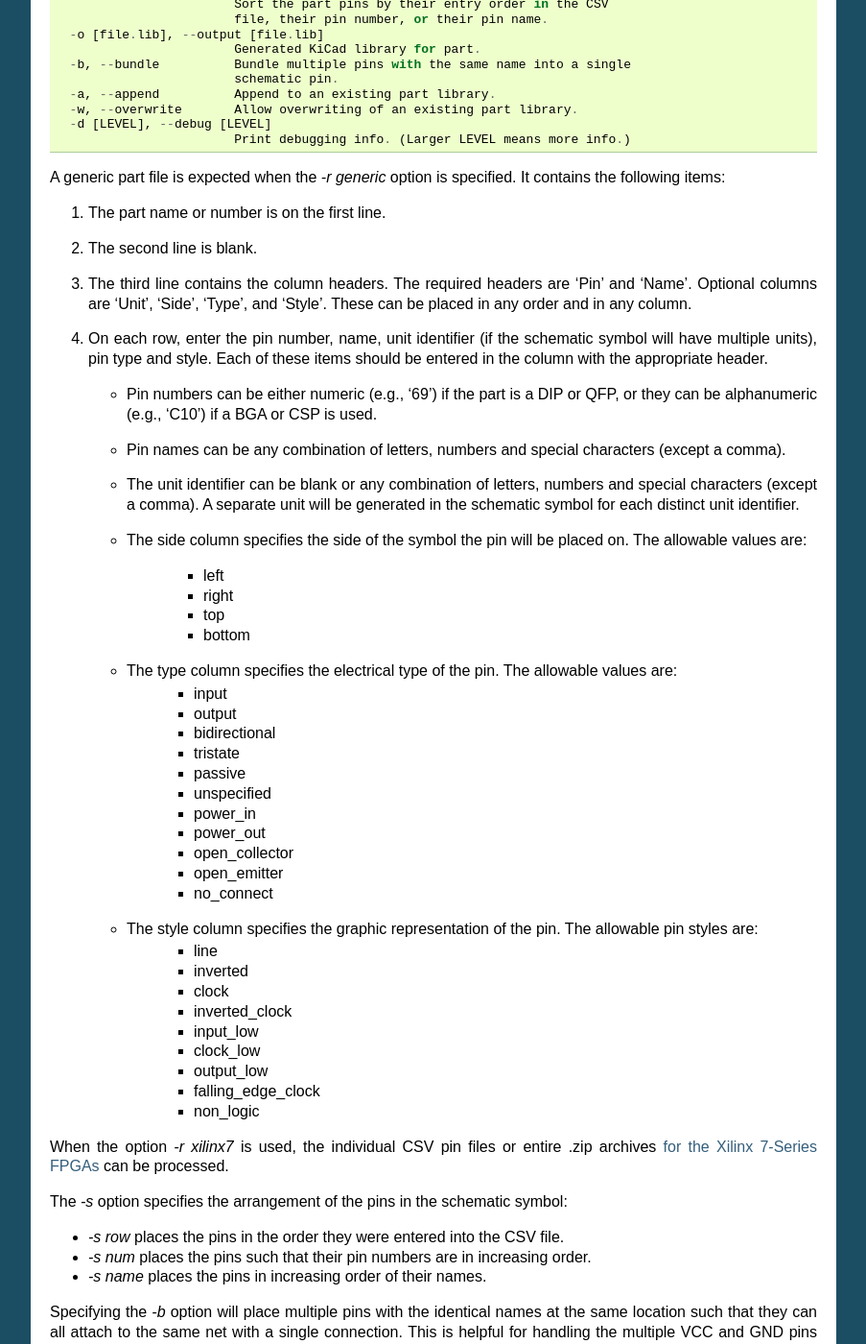
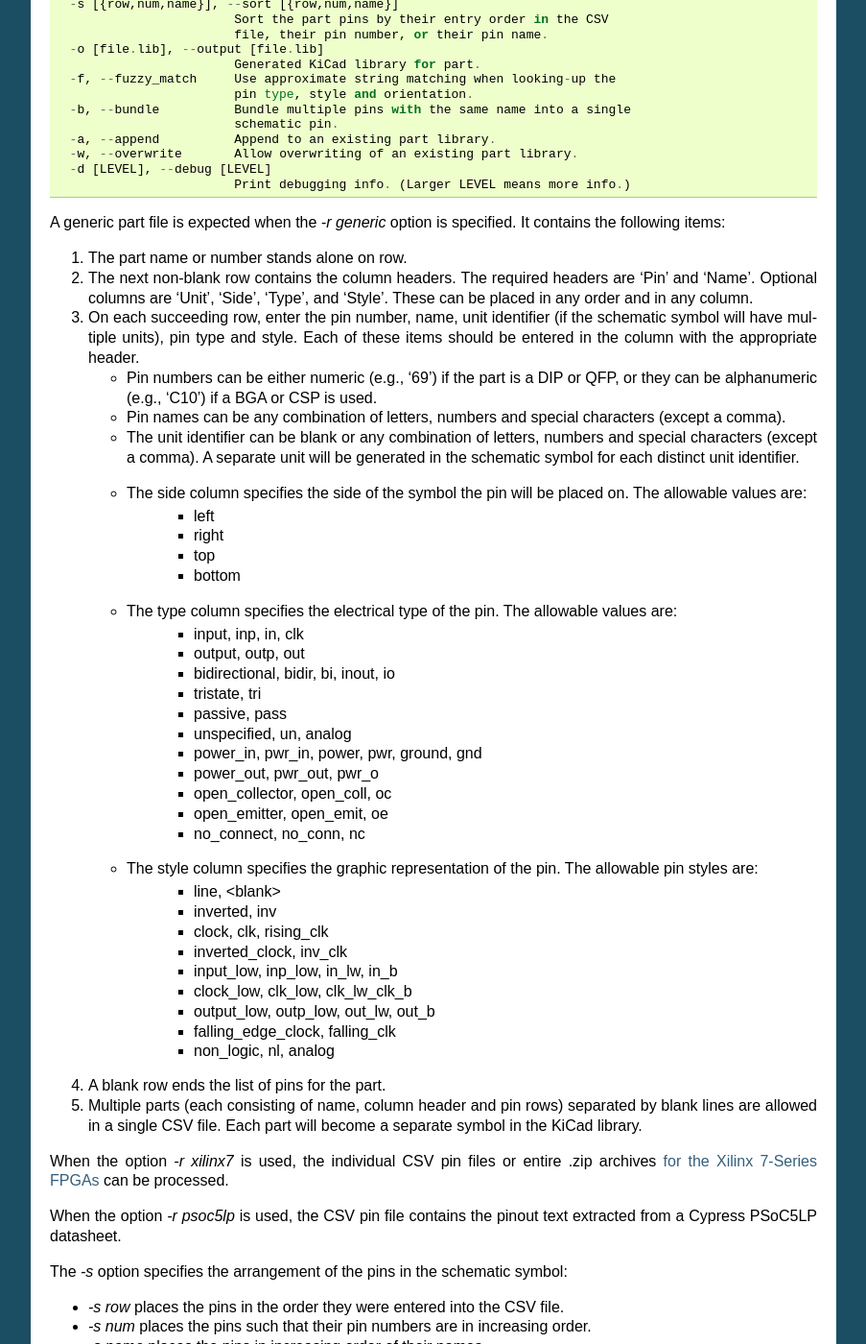
Before and after one commit to devbisme/KiPart, a Sphinx documentation site: the page built from docs/usage.rst, in a window 1280 px wide and 1400 px high, scrolled down 418 px. Shown: the whole window at 96% size, without its empty margins (198-1101 px from the left). Built offline with Sphinx 7.4.7, drawn with Linux system fonts in a browser that asks for light colours; some of the changed text lies outside the part shown.

Commit message:
Updated the documentation on using KiPart.

```diff
--- a/docs/usage.rst
+++ b/docs/usage.rst
@@ -4,12 +4,13 @@ Usage
 
 KiPart is mainly intended to be  used as a script::
 
-    usage: kipart [-h] [-v] [-r [generic|xilinx7]] [-s [row|num|name]]
-                  [-o [file.lib]] [-b] [-a] [-w] [-d [LEVEL]]
-                  file1.[csv|zip] file2.[csv|zip] ... [file1.[csv|zip]
-                  file2.[csv|zip] ... ...]
+    usage: __main__.py [-h] [-v] [-r [{generic,xilinx7,psoc5lp}]]
+                       [-s [{row,num,name}]] [-o [file.lib]] [-f] [-b] [-a] [-w]
+                       [-d [LEVEL]]
+                       file1.[csv|zip] file2.[csv|zip] ... [file1.[csv|zip]
+                       file2.[csv|zip] ... ...]
 
-    Generate multi-unit schematic symbols for KiCad from a CSV file.
+    Generate single & multi-unit schematic symbols for KiCad from a CSV file.
 
     positional arguments:
       file1.[csv|zip] file2.[csv|zip] ...
@@ -19,13 +20,15 @@ KiPart is mainly intended to be  used as a script::
     optional arguments:
       -h, --help            show this help message and exit
       -v, --version         show program's version number and exit
-      -r [generic|xilinx7], --reader [generic|xilinx7]
+      -r [{generic,xilinx7,psoc5lp}], --reader [{generic,xilinx7,psoc5lp}]
                             Name of function for reading the CSV file.
-      -s [row|num|name], --sort [row|num|name]
+      -s [{row,num,name}], --sort [{row,num,name}]
                             Sort the part pins by their entry order in the CSV
                             file, their pin number, or their pin name.
       -o [file.lib], --output [file.lib]
                             Generated KiCad library for part.
+      -f, --fuzzy_match     Use approximate string matching when looking-up the
+                            pin type, style and orientation.
       -b, --bundle          Bundle multiple pins with the same name into a single
                             schematic pin.
       -a, --append          Append to an existing part library.
@@ -36,12 +39,11 @@ KiPart is mainly intended to be  used as a script::
 A generic part file is expected when the `-r generic` option is specified.
 It contains the following items:
 
-#. The part name or number is on the first line.
-#. The second line is blank.
-#. The third line contains the column headers. The required headers are 'Pin' and 'Name'.
+#. The part name or number stands alone on row.
+#. The next non-blank row contains the column headers. The required headers are 'Pin' and 'Name'.
    Optional columns are 'Unit', 'Side', 'Type', and 'Style'.
    These can be placed in any order and in any column.
-#. On each row, enter the pin number, name, unit identifier (if the schematic symbol will have multiple units),
+#. On each succeeding row, enter the pin number, name, unit identifier (if the schematic symbol will have multiple units),
    pin type and style. Each of these items should be entered in the column with the appropriate header.
 
    * Pin numbers can be either numeric (e.g., '69') if the part is a DIP or QFP, or they can be
@@ -49,43 +51,53 @@ It contains the following items:
    * Pin names can be any combination of letters, numbers and special characters (except a comma).
    * The unit identifier can be blank or any combination of letters, numbers and special characters (except a comma).
      A separate unit will be generated in the schematic symbol for each distinct unit identifier.
-   * The side column specifies the side of the symbol the pin will be placed on.
-     The allowable values are:
+   * The side column specifies the side of the symbol the pin will be placed on. The allowable values are:
         * left
         * right
         * top
         * bottom
    * The type column specifies the electrical type of the pin. The allowable values are:
-        * input
-        * output
-        * bidirectional
-        * tristate
-        * passive
-        * unspecified
-        * power_in
-        * power_out
-        * open_collector
-        * open_emitter
-        * no_connect
+        * input, inp, in, clk
+        * output, outp, out
+        * bidirectional, bidir, bi, inout, io
+        * tristate, tri
+        * passive, pass
+        * unspecified, un, analog
+        * power_in, pwr_in, power, pwr, ground, gnd
+        * power_out, pwr_out, pwr_o
+        * open_collector, open_coll, oc
+        * open_emitter, open_emit, oe
+        * no_connect, no_conn, nc
    * The style column specifies the graphic representation of the pin. The allowable pin styles are:
-        * line
-        * inverted
-        * clock
-        * inverted_clock
-        * input_low
-        * clock_low
-        * output_low
-        * falling_edge_clock
-        * non_logic
+        * line, <blank>
+        * inverted, inv
+        * clock, clk, rising_clk
+        * inverted_clock, inv_clk
+        * input_low, inp_low, in_lw, in_b
+        * clock_low, clk_low, clk_lw_clk_b
+        * output_low, outp_low, out_lw, out_b
+        * falling_edge_clock, falling_clk
+        * non_logic, nl, analog
+#. A blank row ends the list of pins for the part.
+#. Multiple parts (each consisting of name, column header and pin rows)
+   separated by blank lines are allowed in a single CSV file.
+   Each part will become a separate symbol in the KiCad library.
 
 When the option `-r xilinx7` is used, the individual CSV pin files or entire .zip archives
 `for the Xilinx 7-Series FPGAs <http://www.xilinx.com/support/packagefiles/>`_ can be processed.
+
+When the option `-r psoc5lp` is used, the CSV pin file contains the pinout text
+extracted from a Cypress PSoC5LP datasheet.
 
 The `-s` option specifies the arrangement of the pins in the schematic symbol:
 
 * `-s row` places the pins in the order they were entered into the CSV file.
 * `-s num` places the pins such that their pin numbers are in increasing order.
 * `-s name` places the pins in increasing order of their names.
+
+Specifying the `-f` option enables *fuzzy matching* on the pin types, styles and sides used in the
+CSV file.
+So, for example, `ck` would match `clk` or `rgt` would match `right`.
 
 Specifying the `-b` option will place multiple pins with the identical names at the same location
 such that they can all attach to the same net with a single connection.
@@ -133,7 +145,7 @@ The command `kipart -b example.csv -o example4.lib` will bundle pins with identi
 .. image:: example4.png
 
 Or you could divide the part into two units: one for I/O pins and the other for power pins
-like this::
+by adding a `Unit` column like this::
 
     example_part
 
@@ -161,18 +173,18 @@ all the outputs on the right side, the `VCC` pins on the top and the `GND` pins
 
     example_part
 
-    Pin,    Unit,   Type,           Name    Side
-    23,     1,      input,          A5      left
-    90,     1,      output,         B1      right
-    88,     1,      bidirectional,  C3      left
-    56,     1,      tristate,       D22     right
-    84,     1,      tristate,       D3      right
-    16,     1,      power_in,       VCC     top
-    5,      1,      power_in,       GND     bottom
-    29,     1,      power_in,       VCC     top
-    98,     1,      power_in,       GND     bottom
-    99,     1,      power_in,       VCC     top
-    59,     1,      power_in,       GND     bottom
+    Pin,    Unit,   Type,           Name,   Side
+    23,     1,      input,          A5,     left
+    90,     1,      output,         B1,     right
+    88,     1,      bidirectional,  C3,     left
+    56,     1,      tristate,       D22,    right
+    84,     1,      tristate,       D3,     right
+    16,     1,      power_in,       VCC,    top
+    5,      1,      power_in,       GND,    bottom
+    29,     1,      power_in,       VCC,    top
+    98,     1,      power_in,       GND,    bottom
+    99,     1,      power_in,       VCC,    top
+    59,     1,      power_in,       GND,    bottom
 
 Running the command `kipart -b example.csv -o example6.lib` generates a part symbol with pins on all four sides:
 
```
Also changed, not shown: other parts of docs/usage.rst (+12 -12 lines), docs/example1.png, docs/example2.png, docs/example3.png, docs/example4.png, docs/example5_1.png, docs/example5_2.png, docs/example6.png.
